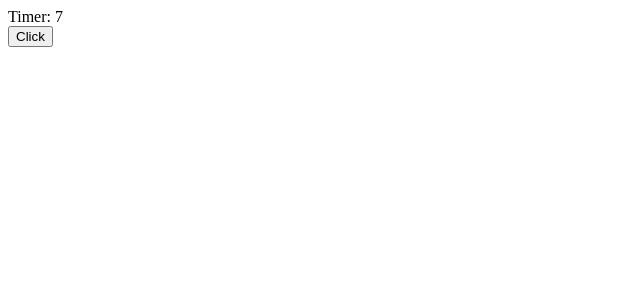
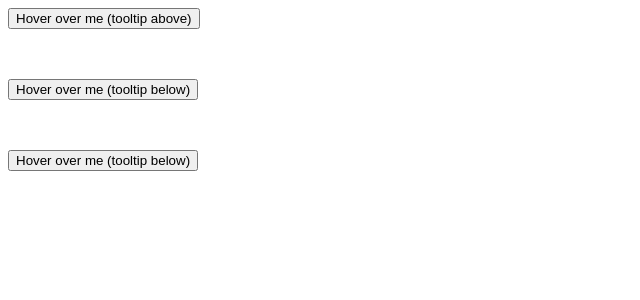
Before and after one commit to ritesh31/complete_react_tutorial, a React app: page / in a window 1280 px wide. Shown: the top 300 px of the page, without its empty margins (0-640 px from the left). Built offline with nearby package versions, Linux system fonts and the light colour scheme.

Commit message:
All about useLayoutEffect.

```diff
--- a/src/App.js
+++ b/src/App.js
@@ -1,18 +1,34 @@
-import React, { useCallback, useState } from "react";
+import React from "react";
 import Button from "./Button";
 import Text from "./Text";
 import Timer from "./Timer";
-
+import ButtonWithTooltip from "./ButtonWithTooltip";
 const App = () => {
-  const [timerToggle, setTimerToggle] = useState(true);
-  const handleTimerToggle = () => {
-    setTimerToggle(!timerToggle);
-  };
-
   return (
     <>
-      <div>{timerToggle && <Timer />}</div>
-      <Button buttonclick={handleTimerToggle}>Click</Button>
+      <ButtonWithTooltip
+        tooltipContent={
+          <div>
+            This tooltip does not fit above the button.
+            <br />
+            This is why it's displayed below instead!
+          </div>
+        }
+      >
+        Hover over me (tooltip above)
+      </ButtonWithTooltip>
+      <div style={{ height: 50 }} />
+      <ButtonWithTooltip
+        tooltipContent={<div>This tooltip fits above the button</div>}
+      >
+        Hover over me (tooltip below)
+      </ButtonWithTooltip>
+      <div style={{ height: 50 }} />
+      <ButtonWithTooltip
+        tooltipContent={<div>This tooltip fits above the button</div>}
+      >
+        Hover over me (tooltip below)
+      </ButtonWithTooltip>
     </>
   );
 };
--- /dev/null
+++ b/src/ButtonWithTooltip.js
@@ -0,0 +1,37 @@
+import React, { useState, useEffect, useLayoutEffect, useRef } from "react";
+
+import Tooltip from "./Tooltip";
+const ButtonWithTooltip = (props) => {
+  const { tooltipContent, children } = props;
+  const [targetPositions, setPositions] = useState(null);
+  const buttonRef = useRef(null);
+
+  const handleMouseEnter = () => {
+    const rect = buttonRef.current.getBoundingClientRect();
+    setPositions({
+      left: rect.left,
+      top: rect.top,
+      right: rect.right,
+      bottom: rect.bottom,
+    });
+  };
+
+  return (
+    <>
+      <button
+        ref={buttonRef}
+        onPointerEnter={handleMouseEnter}
+        onPointerLeave={() => {
+          setPositions(null);
+        }}
+      >
+        {children}
+      </button>
+      {targetPositions && (
+        <Tooltip targetPositions={targetPositions}>{tooltipContent}</Tooltip>
+      )}
+    </>
+  );
+};
+
+export default ButtonWithTooltip;
--- a/src/Timer.js
+++ b/src/Timer.js
@@ -1,4 +1,4 @@
-import React, { useEffect, useState } from "react";
+import React, { useState, useEffect, useLayoutEffect } from "react";
 
 function Timer() {
   const [counter, setCounter] = useState(0);
@@ -28,6 +28,10 @@ function Timer() {
     };
   }, []);
 
+  useLayoutEffect(() => {
+    console.log("running useLayoutEffect");
+  }, []);
+
   return <div>Timer: {counter}</div>;
 }
 
--- /dev/null
+++ b/src/Tooltip.js
@@ -0,0 +1,50 @@
+import React, { useRef, useState, useEffect, useLayoutEffect } from "react";
+import { createPortal } from "react-dom";
+const Tooltip = (props) => {
+  const { children, targetPositions } = props;
+  const { left, top, right, bottom } = targetPositions;
+  const tooltipRef = useRef(null);
+  const [tooltipHeight, setTooltipHeight] = useState(0);
+
+  let x = 0;
+  let y = 0;
+
+  let now = performance.now();
+  while (performance.now() - now < 400) {
+    // render blocking code
+  }
+
+  if (targetPositions !== null) {
+    x = left;
+    y = top - tooltipHeight;
+    console.log("the height is", tooltipHeight);
+    if (y < 0) {
+      y = bottom;
+    }
+  }
+
+  useLayoutEffect(() => {
+    const { height } = tooltipRef.current.getBoundingClientRect();
+    setTooltipHeight(height);
+    console.log("the height is inside effect", height);
+  }, []);
+
+  return createPortal(
+    <div
+      className="tooltip"
+      ref={tooltipRef}
+      style={{
+        position: "absolute",
+        pointerEvents: "none",
+        left: 0,
+        top: 0,
+        transform: `translate3d(${x}px, ${y}px, 0)`,
+      }}
+    >
+      {children}
+    </div>,
+    document.body
+  );
+};
+
+export default Tooltip;
--- a/src/index.js
+++ b/src/index.js
@@ -12,6 +12,7 @@
 // Ex. <div>Sample<div>  ->  const div = React.createElement("div", {}, "Sample");
 import React from 'react';
 import { createRoot } from 'react-dom/client';
+import "./styles.css";
 import App from "./App";
 
 const root = createRoot(document.getElementById("root"));
--- /dev/null
+++ b/src/styles.css
@@ -0,0 +1,6 @@
+.tooltip {
+  color: white;
+  background: #222;
+  border-radius: 4px;
+  padding: 4px;
+}
```
